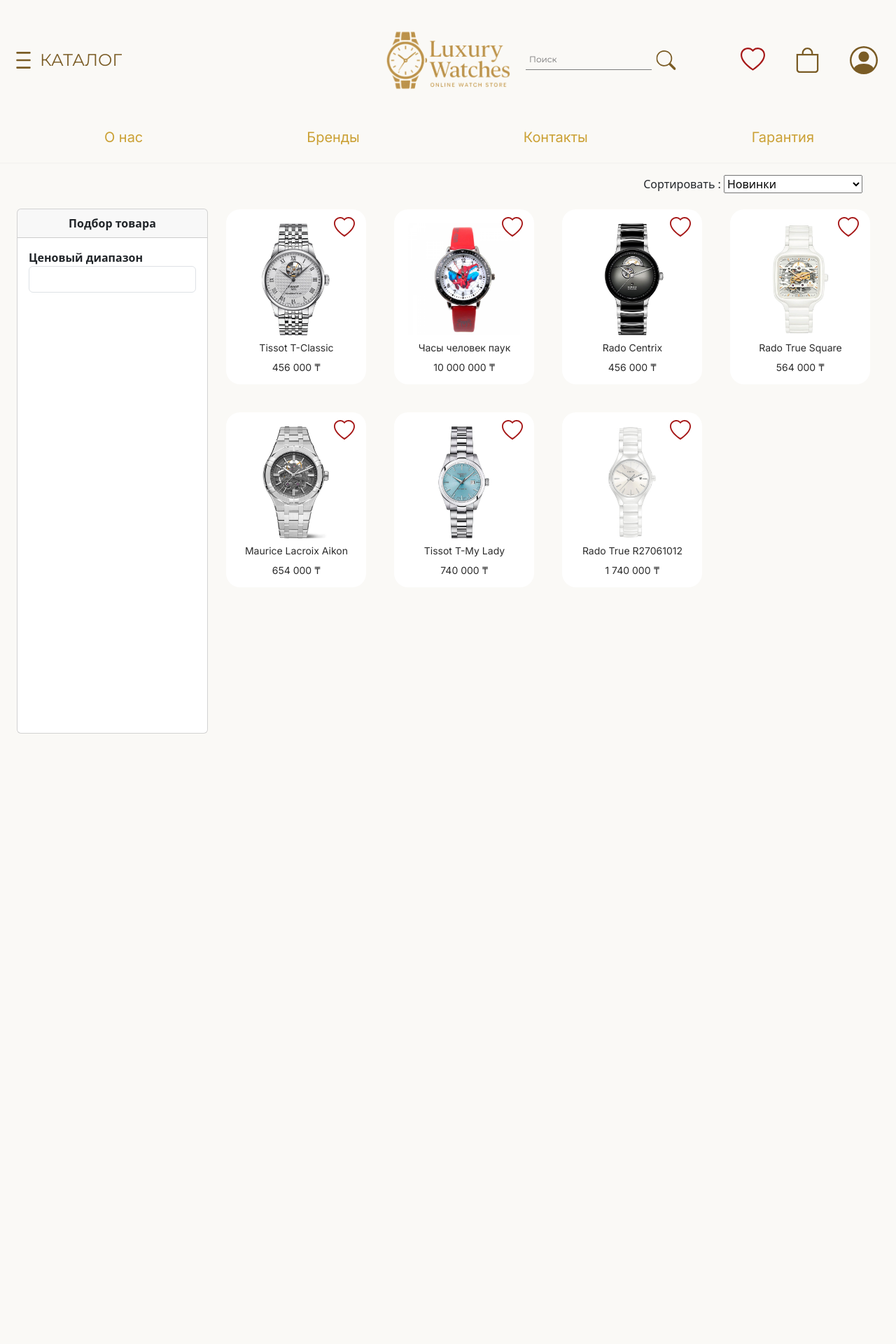
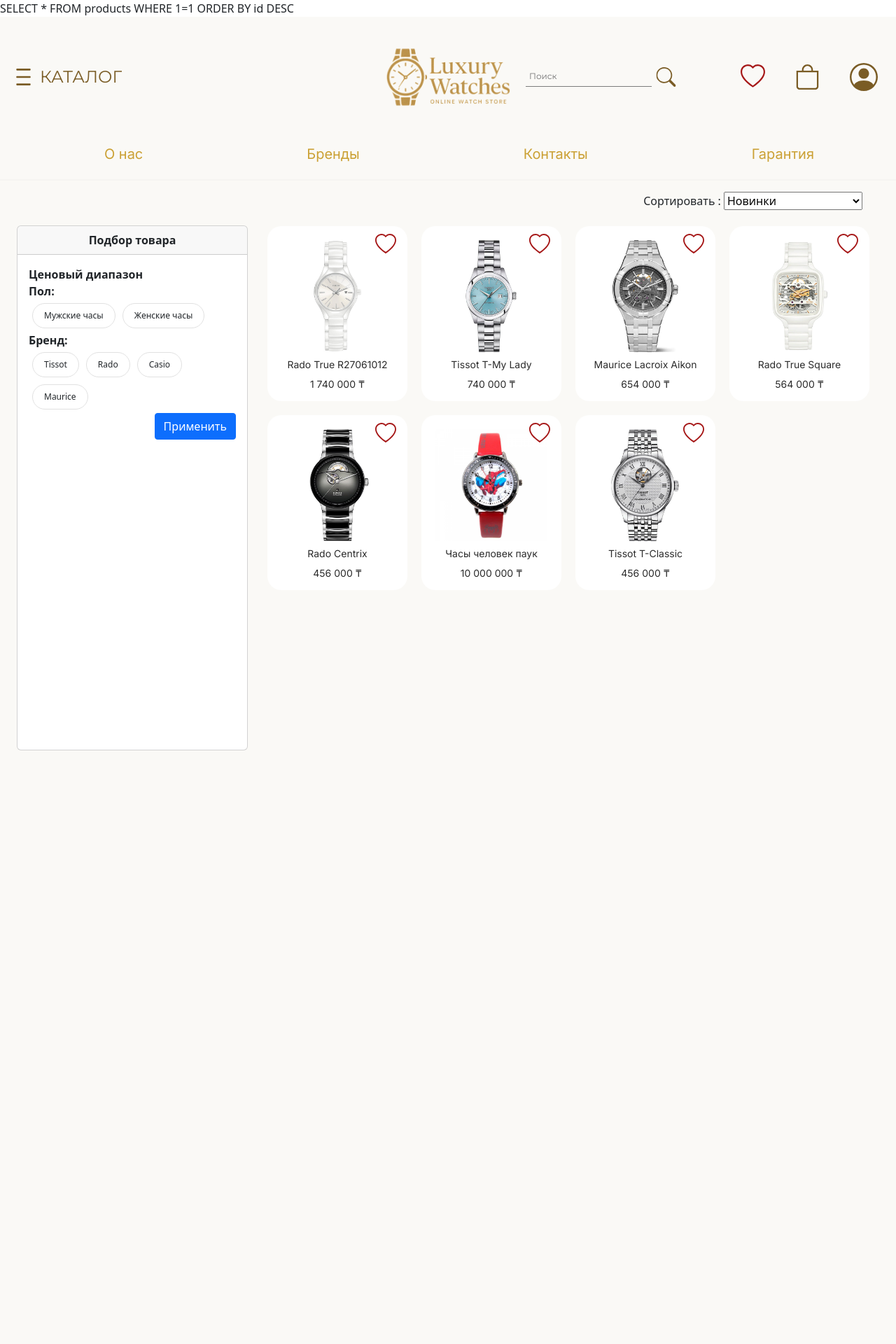
Before and after one commit to stenfli31/LuxuryWatches, a PHP site: page /catalog.php in a window 1280 px wide. Shown: the top 1920 px of the page at 70% size. Run offline with PHP 8.4, Linux system fonts and the light colour scheme; data comes from the database, SQL or seed files in the repository; some libraries are stand-ins or nearby versions.

Commit message:
Фильтры

```diff
--- a/catalog.php
+++ b/catalog.php
@@ -1,35 +1,55 @@
 <?php
- require_once 'db.php';
+require_once 'db.php';
 function formatPrc($price)
 {
     return number_format($price, 0, ".", " ") . ' ₸';
 }
+$sql = "SELECT * FROM products WHERE 1=1";
+$NEW = " ORDER BY id DESC ";
+$ASC = " ORDER BY price ASC";
+$DESC = " ORDER BY price DESC";
 
-$NEW = "SELECT * FROM Products ";
-$ASC = "SELECT * FROM Products ORDER BY price ASC";
-$DESC = "SELECT * FROM Products ORDER BY price DESC";
 
- $sort = isset($_GET["sort"]) ? $_GET["sort"] :"";
+
+$sort = isset($_GET["sort"]) ? $_GET["sort"] : "";
 $order = $_GET['sort'] ?? 'new';
 
-switch( $order ) {
+
+
+switch ($order) {
     case 'desc':
-        $sql = $DESC;
+        $sql .= $DESC;
         break;
     case 'asc':
-        $sql = $ASC;
+        $sql .= $ASC;
         break;
     case 'new':
-        $sql = $NEW;
+        $sql .= $NEW;
         break;
     default:
-        $sql = $NEW;
-       break;
-
+        $sql .= $NEW;
+        break;
 }
 
-$stmt = $pdo ->query($sql);
+
+$stmt = $pdo->query("SELECT * FROM categories");
+$categories = $stmt->fetchAll(PDO::FETCH_ASSOC);
+$stmt = $pdo->query("SELECT * FROM brands");
+$brands = $stmt->fetchAll(PDO::FETCH_ASSOC);
+
+$selectedCategories = $_GET['category'] ?? [];
+$selectedBrands = $_GET['brand'] ?? [];
+
+
+
+if (!empty($selectedCategories) && is_array($selectedCategories)) {
+    $escaped = array_map('intval', $selectedCategories);
+    $in = implode(",", $escaped);
+    $sql .= " AND product_category IN ($in)";
+}
+$stmt = $pdo->query($sql);
 $products = $stmt->fetchAll(PDO::FETCH_ASSOC);
+echo $sql;
 
 ?>
 
@@ -53,23 +73,43 @@ $products = $stmt->fetchAll(PDO::FETCH_ASSOC);
 
         <?php include 'header.php'; ?>
 
-         <form method="GET"  style="align-self: flex-end;" class="me-5">
-            <label for="category"class="form-label">Сортировать : </label>
-            <select  class="" id="sort" name="sort"  onchange="this.form.submit()" required>
-                <option value="new" <?=$sort == 'new' ? 'selected' : '' ?>> Новинки </option>
-                <option value="desc" <?=$sort == 'desc' ? 'selected' : '' ?> > По убыванию цены </option>
-                <option value="asc" <?=$sort == 'asc' ? 'selected' : '' ?> > По возрастанию цены </option>
+        <form method="GET" style="align-self: flex-end;" class="me-5">
+            <label for="category" class="form-label">Сортировать : </label>
+            <select class="" id="sort" name="sort" onchange="this.form.submit()" required>
+                <option value="new" <?= $sort == 'new' ? 'selected' : '' ?>> Новинки </option>
+                <option value="desc" <?= $sort == 'desc' ? 'selected' : '' ?>> По убыванию цены </option>
+                <option value="asc" <?= $sort == 'asc' ? 'selected' : '' ?>> По возрастанию цены </option>
             </select>
         </form>
         <div class="filter_catalog text-center ms-4">
             <div class="filters card">
                 <div class="card-header" style="background-color: none;"><b>Подбор товара</b></div>
-                <form  method="POST"  class="card-body">
+                <form method="GET" class="card-body">
                     <div class="filter-category row">
                         <span><b>Ценовый диапазон</b></span>
-                        <div class="d-flex">
-                        <input type="number" class="form-control" id="price" name="price">
+
+                    </div>
+                    <div class="filter-category ">
+
+                        <span><b>Пол:</b></span>
+                        <div class="filter-cards">
+                            <?php foreach ($categories as $cat): ?>
+                                <input type="checkbox" class="tag-check" id="<?= $cat['category_name'] ?>" name="category[]" value="<?= $cat['id'] ?>">
+                                <label class="tag-label" for="<?= $cat['category_name'] ?>"><?= $cat['category_name'] ?></label>
+                            <?php endforeach ?>
                         </div>
+                    </div>
+                    <div class="filter-category">
+                        <span><b>Бренд:</b></span>
+                        <div class="filter-cards">
+                            <?php foreach ($brands as $brand): ?>
+                                <input type="checkbox" class="tag-check" id="<?= $brand['brand'] ?>" name="brand[]" value="<?= $brand['id'] ?>">
+                                <label class="tag-label" for="<?= $brand['brand'] ?>"><?= $brand['brand'] ?></label>
+                            <? endforeach ?>
+                        </div>
+                    </div>
+                    <div class="d-flex justify-content-end">
+                        <button type="submit" class="btn btn-primary rounded-1">Применить</button>
                     </div>
                 </form>
             </div>
--- a/style/style.css
+++ b/style/style.css
@@ -278,6 +278,7 @@
 .product-card:hover{
   height: 320px;
   z-index: 3;
+  box-shadow: 0px 5px 10px rgba(0,0,0,0.3);
 }
 
 .product-image {
@@ -295,9 +296,9 @@
   color: #FAF9F6;
   border-radius: 5px;
   border: 1px solid #e1e1e1;
-  height: 40px;
-  margin-top: 5px;
-  width: 80%;
+  height: 45px;
+  margin-top: 3px;
+  width: 90%;
 
 }
 
@@ -380,7 +381,7 @@ footer {
   display: grid;
   grid-template-columns: repeat(4, 290px);
   grid-template-rows: repeat(8, 310px);
-  gap: 30px;
+  gap: 10px;
 }
 
 
@@ -388,7 +389,7 @@ footer {
 .filters{
   border: 1px solid #e1e1e1;
   border-radius: 10px;
-  width: 350px;
+  width: 450px;
   height: 750px !important;
   margin-top: 15px;
 }
@@ -401,5 +402,44 @@ footer {
   display: flex;
   flex-direction: column;
   text-align: left;
-  justify-content: center;
+  justify-content: flex-start;
+
 }
+
+.tag-check{
+  display: none;
+
+}
+
+.tag-label{
+  display: inline-block;
+  padding: 8px 16px;
+  margin: 5px;
+  border: 1px solid #e1e1e1;
+  border-radius: 25px;
+  cursor: pointer;
+  font-size: 12px;
+}
+
+.tag-check:checked + .tag-label{
+  border-color: #097d81;
+  color: #0d5757;
+}
+
+.tag-check:not(:checked):hover + .tag-label{
+  box-shadow: 0px 4px 10px rgba(0,0,0,0.3);
+}
+
+.filter-cards{
+  display: flex;
+  flex-wrap: wrap;
+  gap: 0px;
+  justify-content: flex-start;
+}
+
+.filter-card{
+  border-radius: 10px;
+  border: 2px solid #e1e1e1;
+  width: 85px;
+  text-align: center;
+}
```
